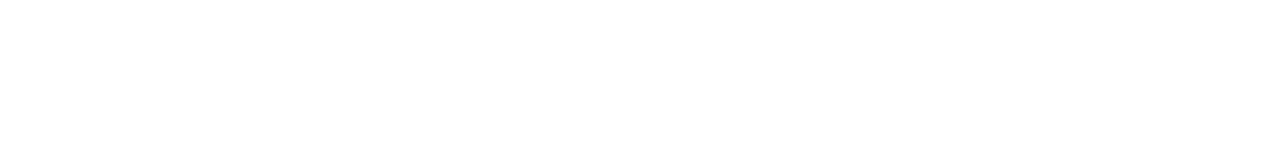
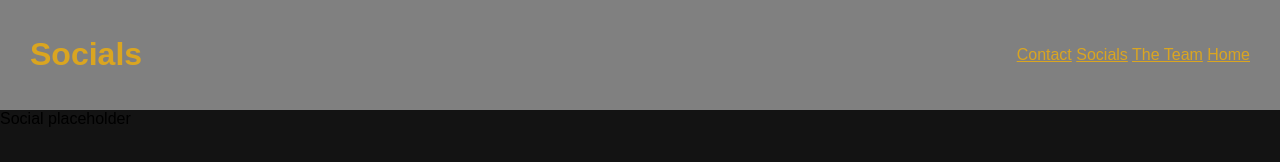
Before and after one commit to hamptontattoo/website, a plain HTML site: page social.html in a window 1280 px wide. Drawn offline with Linux system fonts and the light colour scheme.

Commit message:
Update 2

```diff
--- a/social.html
+++ b/social.html
@@ -0,0 +1,23 @@
+<!DOCTYPE html>
+<html>
+  <head>
+    <title>Socials</title>
+    <!---<link rel="icon" type="image/x-icon" href="/favicon.ico">--->
+    <link rel="stylesheet" href="styles.css">
+  </head>
+  <body>
+    <header class="navbar">
+      <h1 class="logotext">Socials</h1>
+
+      <nav>
+        <a href="contact.html">Contact</a>
+        <a href="social.html">Socials</a>
+        <a href="team.html">The Team</a>
+        <a href="index.html">Home</a>
+      </nav>
+    </header>
+
+    Social placeholder
+
+  </body>
+</html>
--- a/styles.css
+++ b/styles.css
@@ -1,6 +1,7 @@
 body {
     margin: 0;
     font-family: Arial, sans-serif;
+    background-color: rgb(19, 19, 19);
 }
 
 .navbar {
@@ -8,35 +9,33 @@
     justify-content: space-between;
     align-items: center;
 
-    background-color: red;
-    color:white;
+    background-color: gray;
+    color:goldenrod;
 
     padding: 15px 30px;
-
-    border-bottom: 3px solid #00bfff;
 }
 
 a:link {
-    color:blue
+    color:gold
 }
 a:visited {
-    color:red
+    color:gold
 }
 a:hover {
-    color:darkblue
+    color:gold
 }
 a:active {
-    color:green
+    color:gold
 }
 nav a:link {
-    color:blue
+    color:goldenrod
 }
 nav a:visited {
-    color:red
+    color:gold
 }
 nav a:hover {
-    color:darkblue
+    color:goldenrod
 }
 nav a:active {
-    color:green
+    color:gold
 }
```
Also changed, not shown: contact.html (+1 -1 lines), index.html (+0 -1 lines), team.html (deleted).
